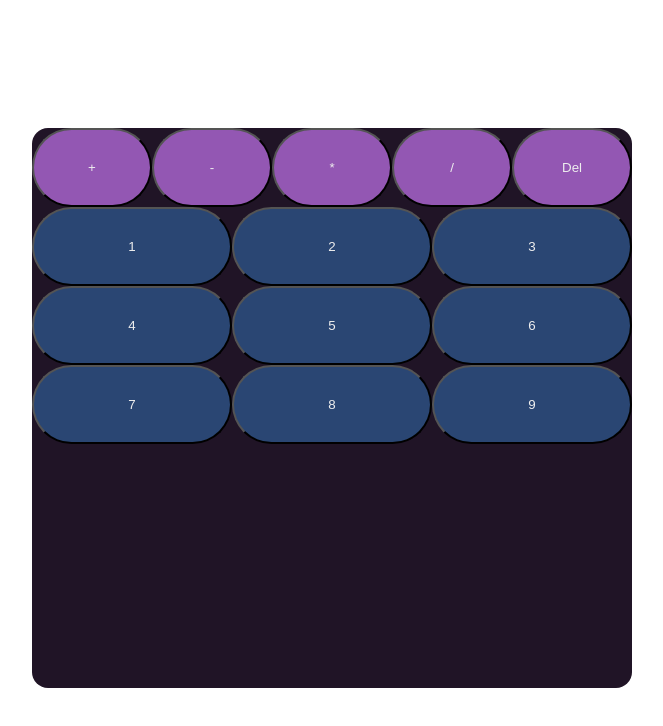
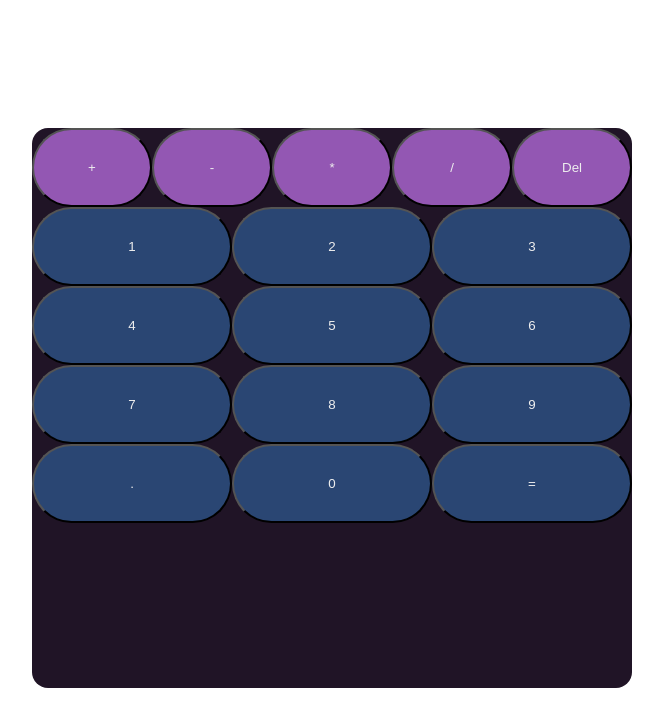
Before and after one commit to AshwinAashu/basic-calculator, a React (Create React App) app: page / in a window 1280 px wide. Shown: the top 726 px of the page, without its empty margins (96-759 px from the left). Built offline with nearby package versions, Linux system fonts and the light colour scheme.

Commit message:
bottom-pad

```diff
--- a/src/App.js
+++ b/src/App.js
@@ -1,11 +1,13 @@
 import "./styles.css";
 import Operators from "./components/Operators";
 import NumberButtons from "./components/NumberButtons";
+import BottomPad from "./components/BottomPad";
 export default function App() {
   return (
     <div className="App">
       <Operators />
       <NumberButtons />
+      <BottomPad />
     </div>
   );
 }
--- /dev/null
+++ b/src/components/BottomPad.jsx
@@ -0,0 +1,10 @@
+const BottomPad = () => {
+  return (
+    <div className="bttoom-pad">
+      <button className="button-bottom">.</button>
+      <button className="button-bottom">0</button>
+      <button className="button-bottom">=</button>
+    </div>
+  );
+};
+export default BottomPad;
--- a/src/styles.css
+++ b/src/styles.css
@@ -44,3 +44,16 @@
   flex-wrap: wrap;
   overflow: hidden;
 }
+.bottom-pad {
+}
+.button-bottom {
+  padding: 5%;
+  background-color: var(--number-buttons);
+  color: #eee;
+  border-radius: 40px;
+  cursor: pointer;
+  box-shadow: #201426;
+  width: 33.3%;
+  box-shadow: #201426;
+  border: 1fr;
+}
```
